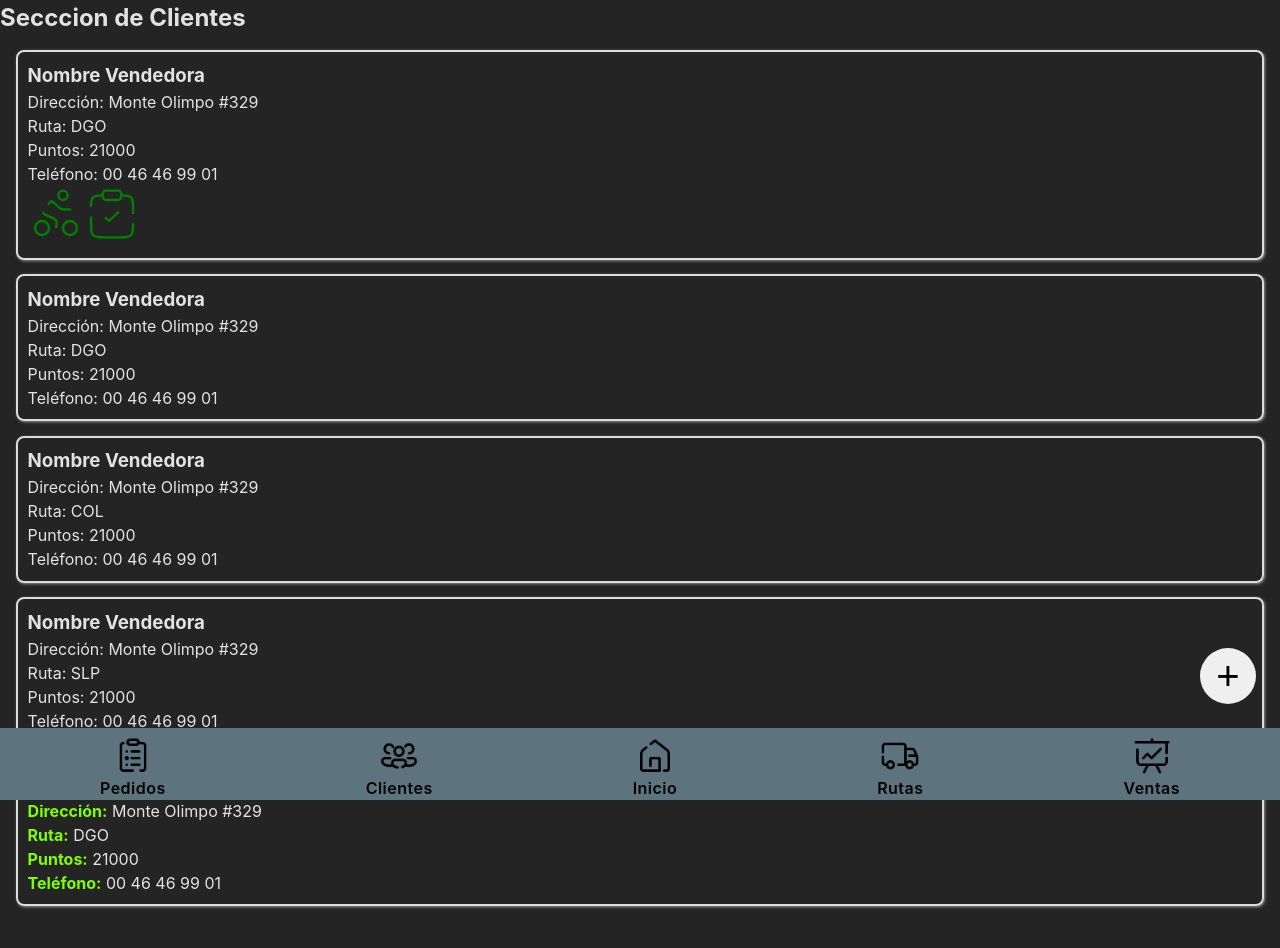
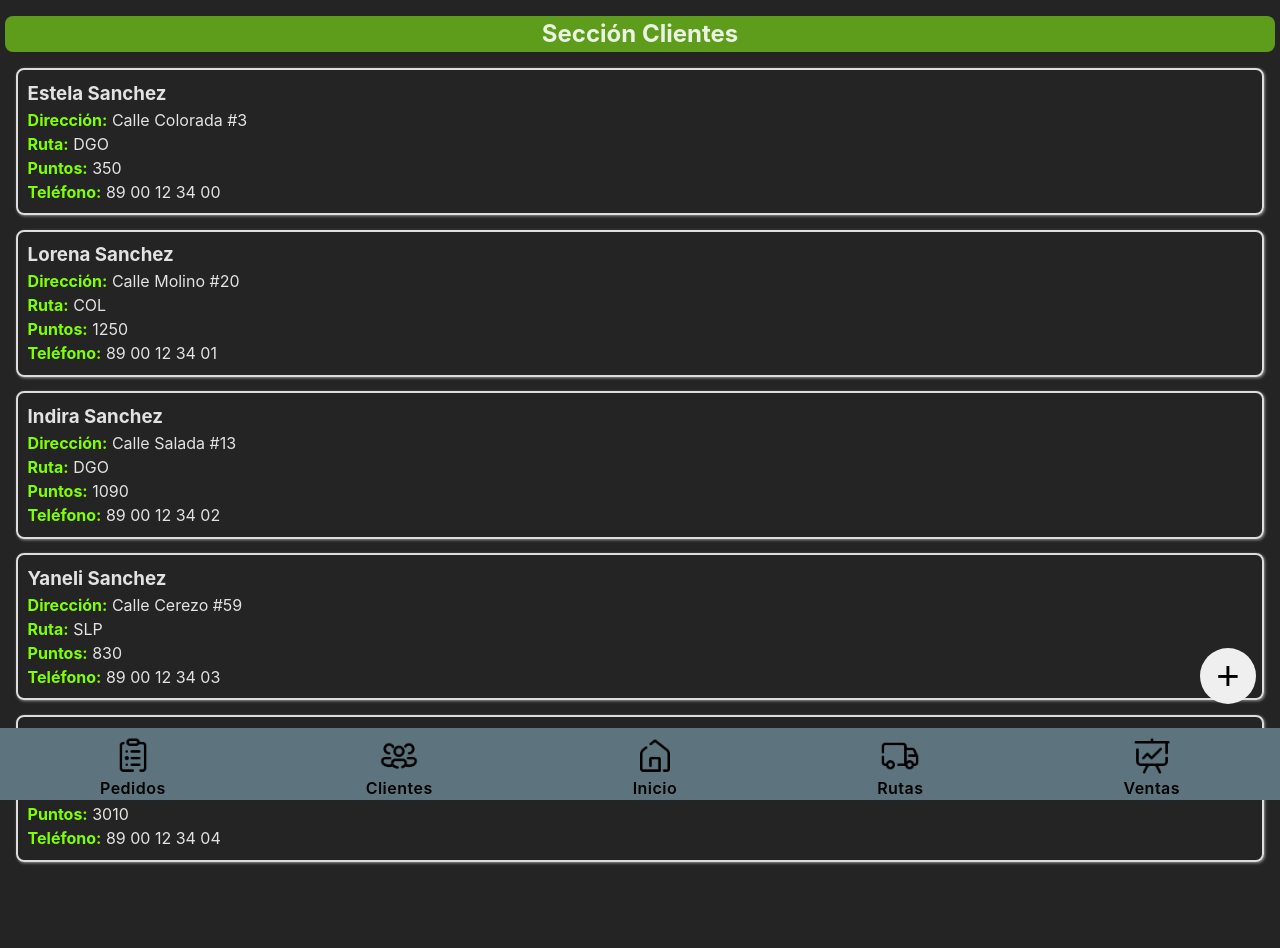
Before and after one commit to uliseshm/aresqu-react-app, a React (Vite) app in the folder client/: page / in a window 1280 px wide. Shown: the top 948 px of the page. Built offline with nearby package versions, Linux system fonts and the light colour scheme.

Commit message:
prueba de diseño y logica de clientes

```diff
--- /dev/null
+++ b/client/src/database/db.js
@@ -0,0 +1,37 @@
+export const clientes = [
+    {
+        nombre: "Estela Sanchez",
+        direccion: "Calle Colorada #3",
+        ruta: "DGO",
+        puntos: 350,
+        telefono: "89 00 12 34 00"
+    },
+    {
+        nombre: "Lorena Sanchez",
+        direccion: "Calle Molino #20",
+        ruta: "COL",
+        puntos: 1250,
+        telefono: "89 00 12 34 01"
+    },
+    {
+        nombre: "Indira Sanchez",
+        direccion: "Calle Salada #13",
+        ruta: "DGO",
+        puntos: 1090,
+        telefono: "89 00 12 34 02"
+    },
+    {
+        nombre: "Yaneli Sanchez",
+        direccion: "Calle Cerezo #59",
+        ruta: "SLP",
+        puntos: 830,
+        telefono: "89 00 12 34 03"
+    },
+    {
+        nombre: "Lucia Sanchez",
+        direccion: "Calle Lomita #1259",
+        ruta: "SLP",
+        puntos: 3010,
+        telefono: "89 00 12 34 04"
+    }
+]
--- a/client/src/pages/Vendedoras/Vendedora.css
+++ b/client/src/pages/Vendedoras/Vendedora.css
@@ -1,19 +1,17 @@
 .seccion-vendedoras{
-    /* display: flex;
-    flex-direction: column;
-    background-color: aqua;
-    height: 90%;
-    height: calc(100% - 7rem); */
     margin-bottom: 5rem;
 }
 
 .cards-contenedor{
-    /* height: 90vh; */
-    /* background-color: aqua; */
 }
 
 .titulo-seccion{
+    display: flex;
     justify-content: center;
+    margin: 1rem .3rem;
+    border-radius: .5rem;
+    background-color: #8fff178c;
+
 }
 
 .card-container-vendedora{
--- a/client/src/pages/Vendedoras/Vendedora.jsx
+++ b/client/src/pages/Vendedoras/Vendedora.jsx
@@ -3,64 +3,65 @@ import './Vendedora.css'
 import bicicleta from '../../components/bici.svg'
 import clipboard from '../../components/clipboard.svg'
 import BottomMenu from '../../components/BottomMenu'
+import { clientes } from '../../database/db.js'
 
 const Vendedora = () => {
+
+  const handleSubmit = () => {
+
+
+  }
+
+  //TODO: crear componente card y llamar aqui
   return (
     <section className='seccion-vendedoras'>
-      <h2 className='titulo-seccion'>Secccion de Clientes</h2>
+      <h2 className='titulo-seccion'>Sección Clientes</h2>
 
       <section className='cards-contenedor'>
       <div className="card-container-vendedora">
-        <h3 className='nombre-vendedora'>Nombre Vendedora</h3>
-        <p className='direccion-vendedora'>Dirección: Monte Olimpo #329</p>
-        <p className='ruta-vendedora'>Ruta: DGO</p>
-        <p className='puntos-vendedora'>Puntos: 21000</p>
-        <p className='telefono-vendedora'>Teléfono: 00 46 46 99 01</p>
-        <img src={bicicleta} alt="bicicleta" className='bici' />
-        <img src={clipboard} alt="clipboard" className='clipboard'/>
-      </div>
-      {/* ejemplos de aqui para abajo */}
-      <div className="card-container-vendedora">
-        <h3 className='nombre-vendedora'>Nombre Vendedora</h3>
-        <p className='direccion-vendedora'>Dirección: Monte Olimpo #329</p>
-        <p className='ruta-vendedora'>Ruta: DGO</p>
-        <p className='puntos-vendedora'>Puntos: 21000</p>
-        <p className='telefono-vendedora'>Teléfono: 00 46 46 99 01</p>
-      </div>
-
-      {/* <div className="card-container-vendedora">
-        <h3 className='nombre-vendedora'>Nombre Vendedora</h3>
-        <p className='direccion-vendedora'>Dirección: Monte Olimpo #329</p>
-        <p className='ruta-vendedora'>Ruta: DGO</p>
-        <p className='puntos-vendedora'>Puntos: 21000</p>
-        <p className='telefono-vendedora'>Teléfono: 00 46 46 99 01</p>
-      </div> */}
-      <div className="card-container-vendedora">
-        <h3 className='nombre-vendedora'>Nombre Vendedora</h3>
-        <p className='direccion-vendedora'>Dirección: Monte Olimpo #329</p>
-        <p className='ruta-vendedora'>Ruta: COL</p>
-        <p className='puntos-vendedora'>Puntos: 21000</p>
-        <p className='telefono-vendedora'>Teléfono: 00 46 46 99 01</p>
+        <h3 className='nombre-vendedora'>{clientes[0].nombre}</h3>
+        <p className='direccion-vendedora'><span>Dirección:</span> {clientes[0].direccion}</p>
+        <p className='ruta-vendedora'><span>Ruta:</span> {clientes[0].ruta}</p>
+        <p className='puntos-vendedora'><span>Puntos:</span> {clientes[0].puntos}</p>
+        <p className='telefono-vendedora'><span>Teléfono:</span> {clientes[0].telefono}</p>
       </div>
 
       <div className="card-container-vendedora">
-        <h3 className='nombre-vendedora'>Nombre Vendedora</h3>
-        <p className='direccion-vendedora'>Dirección: Monte Olimpo #329</p>
-        <p className='ruta-vendedora'>Ruta: SLP</p>
-        <p className='puntos-vendedora'>Puntos: 21000</p>
-        <p className='telefono-vendedora'>Teléfono: 00 46 46 99 01</p>
+        <h3 className='nombre-vendedora'>{clientes[1].nombre}</h3>
+        <p className='direccion-vendedora'><span>Dirección:</span> {clientes[1].direccion}</p>
+        <p className='ruta-vendedora'><span>Ruta:</span> {clientes[1].ruta}</p>
+        <p className='puntos-vendedora'><span>Puntos:</span> {clientes[1].puntos}</p>
+        <p className='telefono-vendedora'><span>Teléfono:</span> {clientes[1].telefono}</p>
       </div>
 
       <div className="card-container-vendedora">
-        <h3 className='nombre-vendedora'>Nombre Vendedora</h3>
-        <p className='direccion-vendedora'><span>Dirección:</span> Monte Olimpo #329</p>
-        <p className='ruta-vendedora'><span>Ruta:</span> DGO</p>
-        <p className='puntos-vendedora'><span>Puntos:</span> 21000</p>
-        <p className='telefono-vendedora'><span>Teléfono:</span> 00 46 46 99 01</p>
+        <h3 className='nombre-vendedora'>{clientes[2].nombre}</h3>
+        <p className='direccion-vendedora'><span>Dirección:</span> {clientes[2].direccion}</p>
+        <p className='ruta-vendedora'><span>Ruta:</span> {clientes[2].ruta}</p>
+        <p className='puntos-vendedora'><span>Puntos:</span> {clientes[2].puntos}</p>
+        <p className='telefono-vendedora'><span>Teléfono:</span> {clientes[2].telefono}</p>
       </div>
+
+      <div className="card-container-vendedora">
+        <h3 className='nombre-vendedora'>{clientes[3].nombre}</h3>
+        <p className='direccion-vendedora'><span>Dirección:</span> {clientes[3].direccion}</p>
+        <p className='ruta-vendedora'><span>Ruta:</span> {clientes[3].ruta}</p>
+        <p className='puntos-vendedora'><span>Puntos:</span> {clientes[3].puntos}</p>
+        <p className='telefono-vendedora'><span>Teléfono:</span> {clientes[3].telefono}</p>
+      </div>
+
+      <div className="card-container-vendedora">
+        <h3 className='nombre-vendedora'>{clientes[4].nombre}</h3>
+        <p className='direccion-vendedora'><span>Dirección:</span> {clientes[4].direccion}</p>
+        <p className='ruta-vendedora'><span>Ruta:</span> {clientes[4].ruta}</p>
+        <p className='puntos-vendedora'><span>Puntos:</span> {clientes[4].puntos}</p>
+        <p className='telefono-vendedora'><span>Teléfono:</span> {clientes[4].telefono}</p>
+      </div>
+
+
       </section>
 
-      <button className='btn-agregar-vendedora'>+</button>
+      <button className='btn-agregar-vendedora' onSubmit={handleSubmit}>+</button>
 
     </section>
   )
```
Also changed, not shown: client/src/pages/Vendedoras/CardVendedora.jsx (added, +16 -0 lines).
